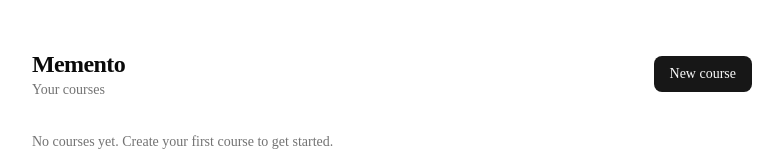
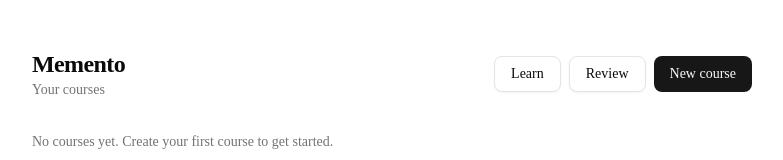
Before and after one commit to kualeifarne/memento, a Next.js app: page / in a window 1280 px wide. Shown: the top 160 px of the page, without its empty margins (248-1031 px from the left). Built offline with nearby package versions, Linux system fonts and the light colour scheme; no server answers; the database is empty.

Commit message:
Update Home component to include new navigation links for 'Learn' and 'Review'; restructure layout for improved accessibility and user experience.

```diff
--- a/app/page.tsx
+++ b/app/page.tsx
@@ -27,9 +27,23 @@
           <h1 className="text-2xl font-semibold tracking-tight">Memento</h1>
           <p className="text-sm text-muted-foreground">Your courses</p>
         </div>
-        <Link href="/courses/new" className={cn(buttonVariants())}>
-          New course
-        </Link>
+        <div className="flex items-center gap-2">
+          <Link
+            href="/learn"
+            className={cn(buttonVariants({ variant: "outline" }))}
+          >
+            Learn
+          </Link>
+          <Link
+            href="/review"
+            className={cn(buttonVariants({ variant: "outline" }))}
+          >
+            Review
+          </Link>
+          <Link href="/courses/new" className={cn(buttonVariants())}>
+            New course
+          </Link>
+        </div>
       </div>
 
       <CourseList courses={courses} />
```
